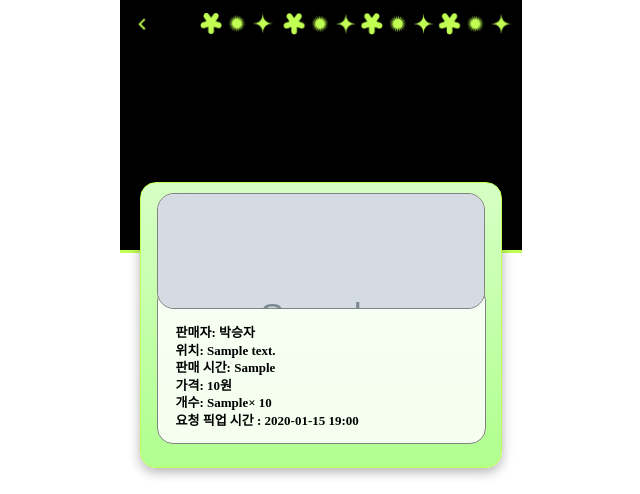
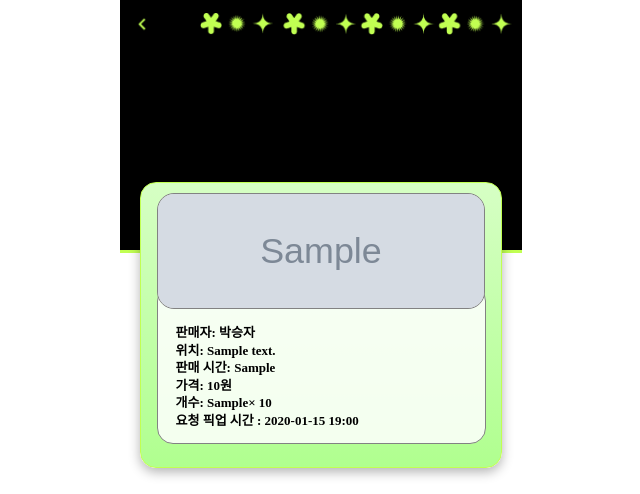
Before and after one commit to naeuun/dukventure, a Django app: page /reservations/my-list/ in a window 1280 px wide. Shown: the top 494 px of the page, without its empty margins (319-959 px from the left). Run offline with Django 5.2, Linux system fonts and the light colour scheme; a user stored in the database is signed in; data comes from the database, SQL or seed files in the repository; tables that the repository leaves empty hold one stand-in row (values such as "Sample post"); grey boxes marked "Sample" are stand-in pictures; parts of the project's set-up code (start-up, migrations or seed data) failed here and were passed over.

Commit message:
진행중인 예약 상세페이지 이미지 비율 수정

```diff
--- a/FarmFarm_prj/static/css/consumer_home/reservation_home.css
+++ b/FarmFarm_prj/static/css/consumer_home/reservation_home.css
@@ -115,8 +115,9 @@ body {
 }
 
 .card__image img {
-  width: 326.049px;
-  height: auto;
+  height:100%;
+  width:100%;
+  object-fit: cover;
 }
 
 /* 중앙 텍스트(토마토/달걀) */
```
